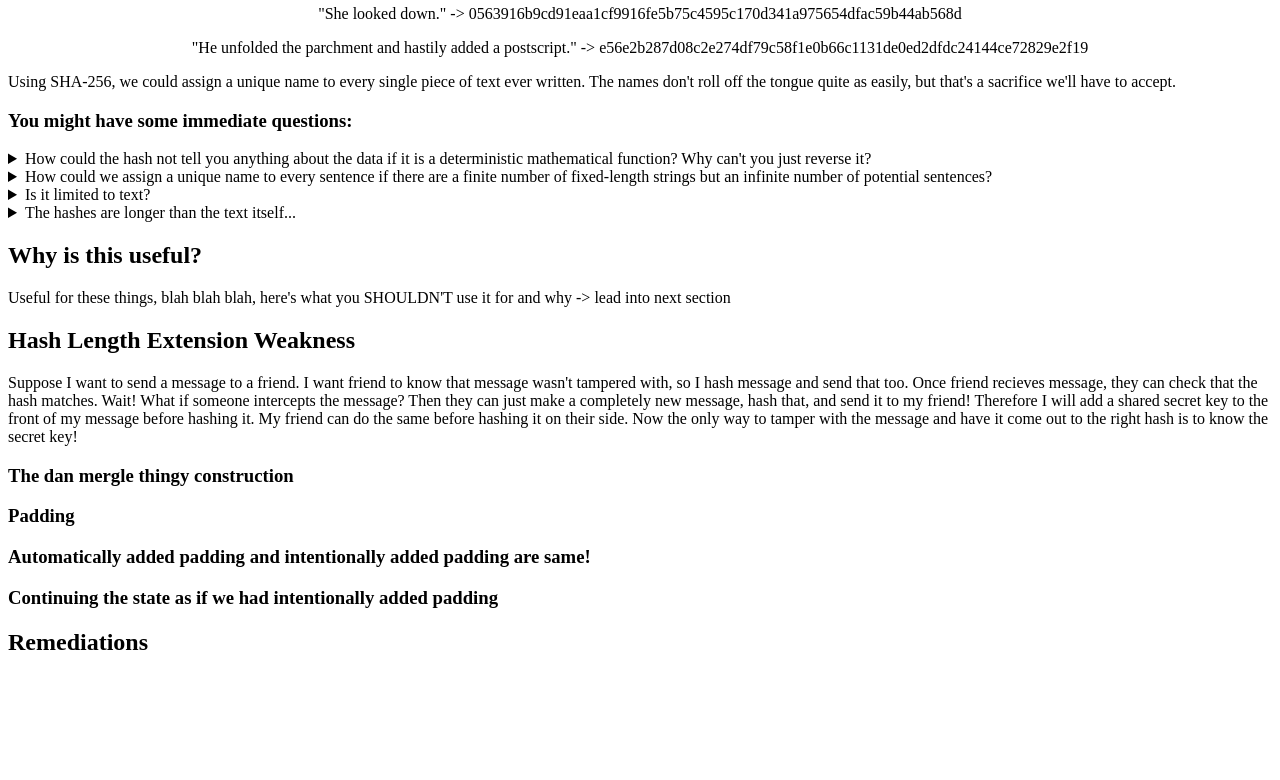
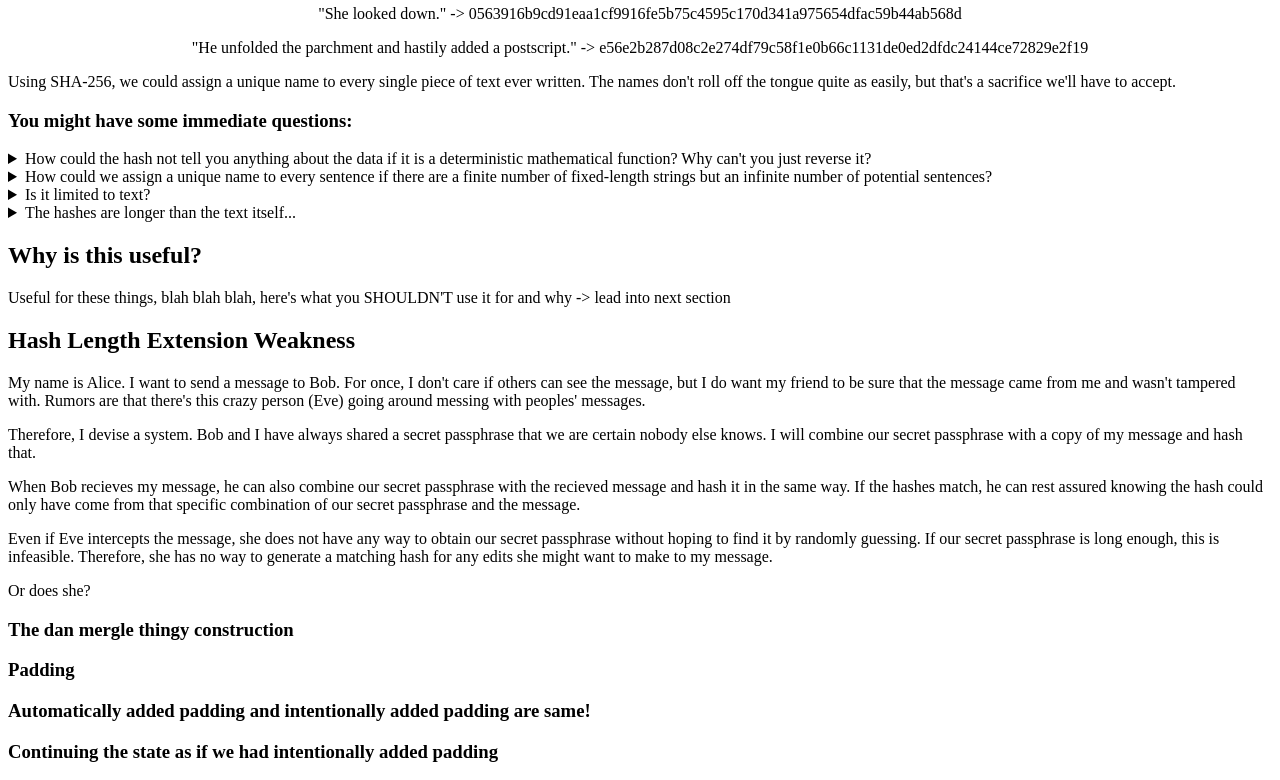
Before and after one commit to KevinTheShoe/hash-length-extension-demo, a plain HTML site: page index.html in a window 1280 px wide. Shown: the part 450-1230 px from the top of the page. Before the commit the page ends 1126 px from the top, so only its background shows below. Drawn offline with Linux system fonts and the light colour scheme.

Commit message:
Fleshed out demo text

```diff
--- a/index.html
+++ b/index.html
@@ -58,7 +58,15 @@
 
 		<h2>Hash Length Extension Weakness</h2>
 
-		<p>Suppose I want to send a message to a friend. I want friend to know that message wasn't tampered with, so I hash message and send that too. Once friend recieves message, they can check that the hash matches. Wait! What if someone intercepts the message? Then they can just make a completely new message, hash that, and send it to my friend! Therefore I will add a shared secret key to the front of my message before hashing it. My friend can do the same before hashing it on their side. Now the only way to tamper with the message and have it come out to the right hash is to know the secret key!</p>
+		<p>My name is Alice. I want to send a message to Bob. For once, I don't care if others can see the message, but I do want my friend to be sure that the message came from me and wasn't tampered with. Rumors are that there's this crazy person (Eve) going around messing with peoples' messages.</p>
+
+		<p>Therefore, I devise a system. Bob and I have always shared a secret passphrase that we are certain nobody else knows. I will combine our secret passphrase with a copy of my message and hash that.</p>
+
+		<p>When Bob recieves my message, he can also combine our secret passphrase with the recieved message and hash it in the same way. If the hashes match, he can rest assured knowing the hash could only have come from that specific combination of our secret passphrase and the message.</p>
+
+		<p>Even if Eve intercepts the message, she does not have any way to obtain our secret passphrase without hoping to find it by randomly guessing. If our secret passphrase is long enough, this is infeasible. Therefore, she has no way to generate a matching hash for any edits she might want to make to my message.</p>
+
+		<p>Or does she?</p>
 
 		<h3>The dan mergle thingy construction</h3>
 
```
